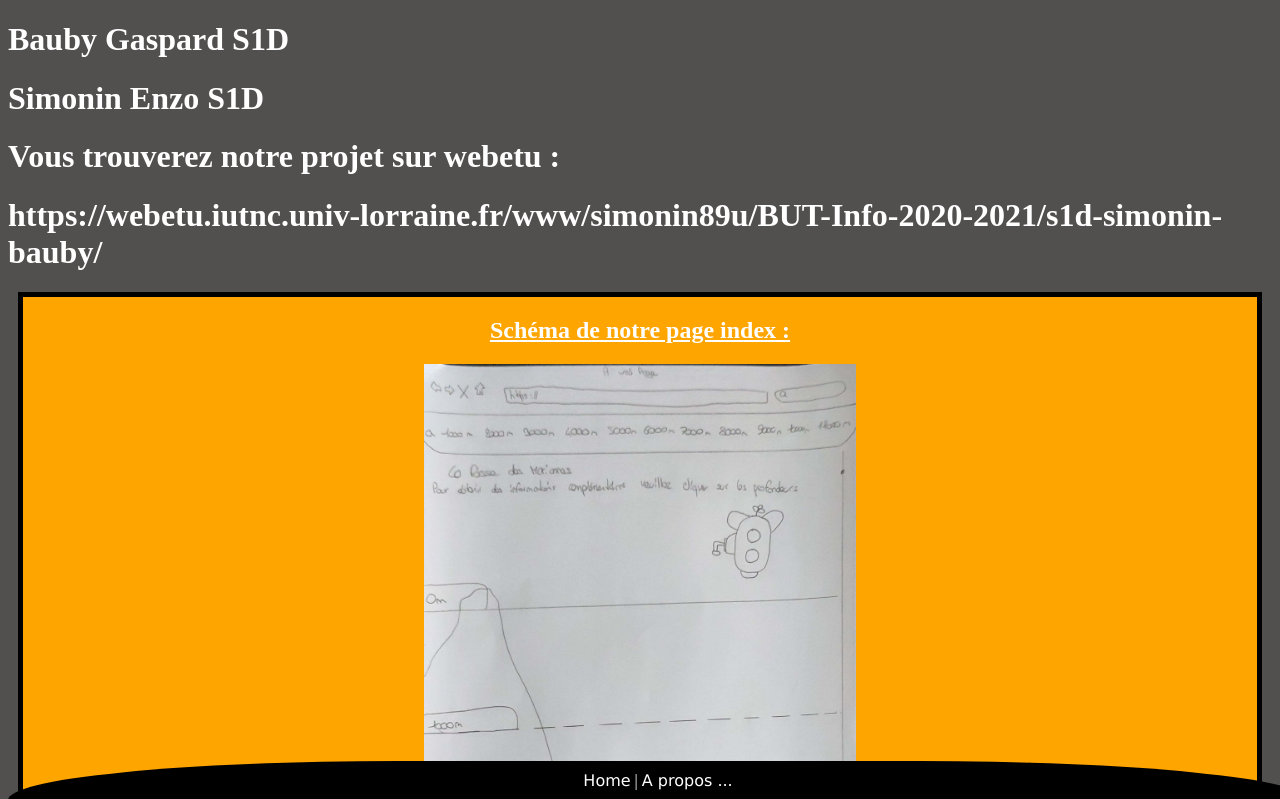
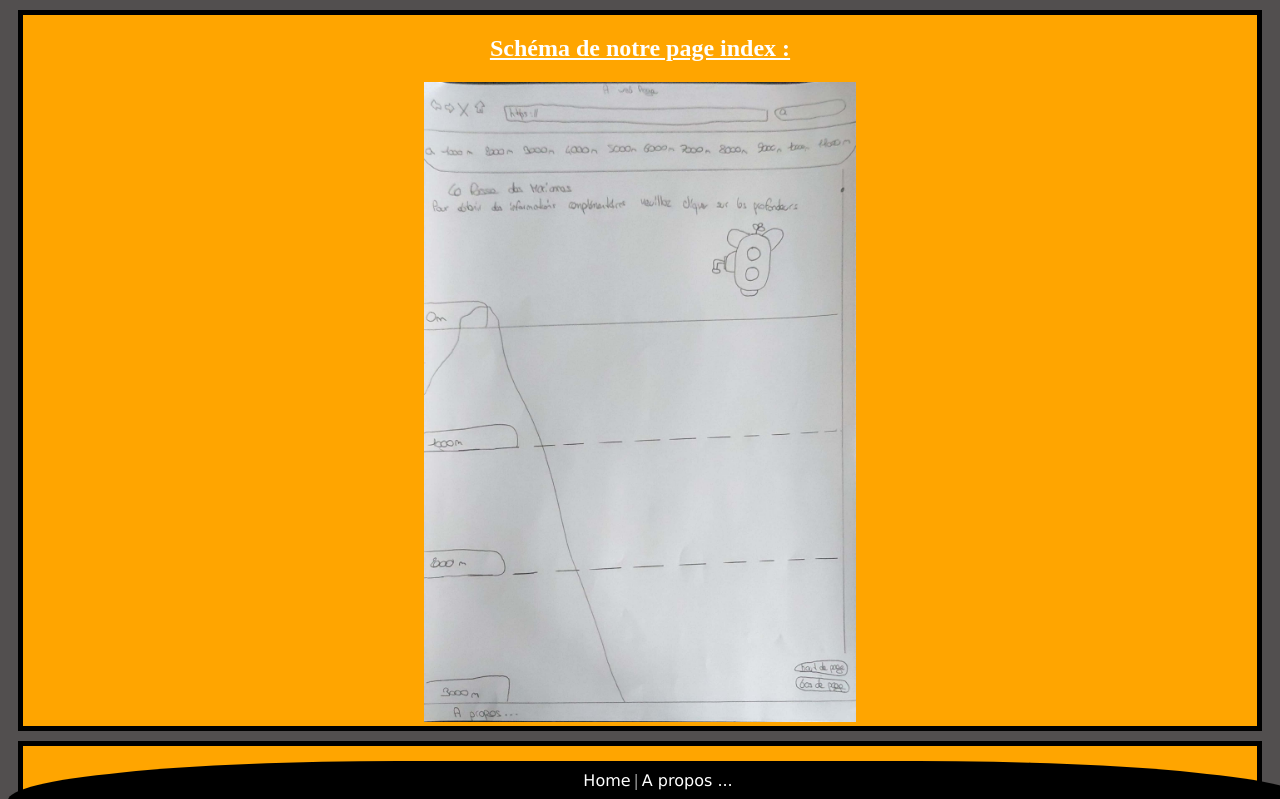
Before and after one commit to Nzosim/La-Fosse-Des-Mariannes, a plain HTML site: page html/apropos.html in a window 1280 px wide. Shown: the top 799 px of the page. Drawn offline with Linux system fonts and the light colour scheme.

Commit message:
Update apropos.html

```diff
--- a/html/apropos.html
+++ b/html/apropos.html
@@ -10,13 +10,7 @@
 </head>
 
 <body>
-   <h1>Bauby Gaspard S1D</h1>
-   <h1>Simonin Enzo S1D</h1>
-
-   <h1>Vous trouverez notre projet sur webetu :</h1>
-   <h1>https://webetu.iutnc.univ-lorraine.fr/www/simonin89u/BUT-Info-2020-2021/s1d-simonin-bauby/</h1>
-
-   <div class="ah">
+<div class="ah">
       <a href="../Images/schemaHome.jpg" class="liens">
          <h2>Schéma de notre page index :</h2>
          <img src="../Images/schemaHome.jpg" alt="schema home" style="width:35%">
```
